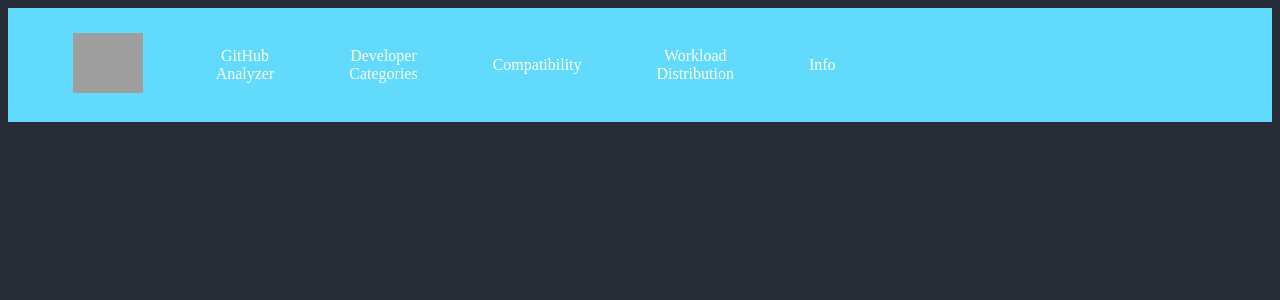
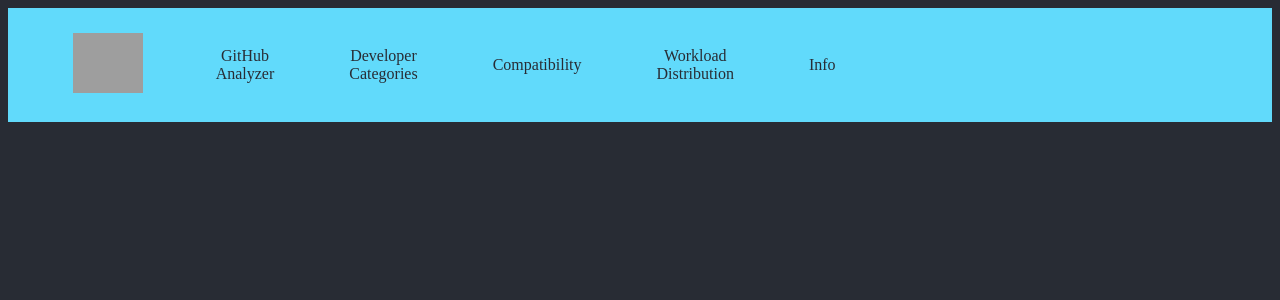
Before and after one commit to elifozmen/githubanalyzer, a React (Create React App) app: page / in a window 1280 px wide. Shown: the top 300 px of the page. Built offline with nearby package versions, Linux system fonts and the light colour scheme; grey boxes are pictures that could not be loaded.

Commit message:
Page files

```diff
--- a/src/App.css
+++ b/src/App.css
@@ -1,9 +1,6 @@
 .App {
   text-align: center;
 }
-
-
-
 
 .App-logo {
   height: 40vmin;
--- a/src/styles.css
+++ b/src/styles.css
@@ -27,13 +27,13 @@ body{
   }
 
   .nav-item{
-    color:white;
+    color:#282c34;
     padding-left: 5px;
   }
 
   a:link, a:visited {
     background-color: rgba(71,70,70,0);
-    color: rgb(255,255,255);
+    color: #282c34;
     padding: 14px 25px;
     text-align: center;
     text-decoration: none;
```
Also changed, not shown: src/Pages/categories.js (added, +14 -0 lines), src/Pages/compatibility.js (added, +14 -0 lines), src/Pages/info.js (added, +14 -0 lines), src/Pages/workload.js (added, +14 -0 lines).
